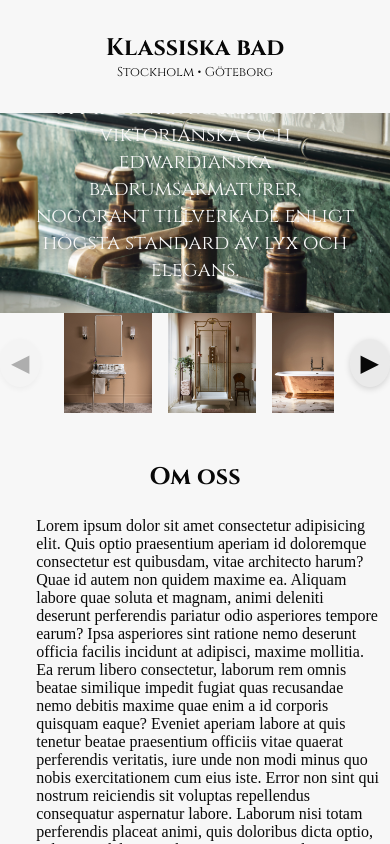
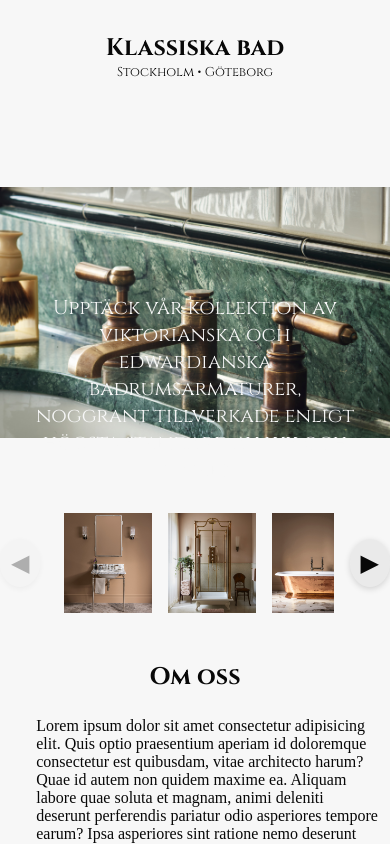
Before and after one commit to jonaru/kb-site, a React (Vite) app: page / in a window 390 px wide. Shown: the top 844 px of the page. Built offline with nearby package versions, Linux system fonts and the light colour scheme; a web font is replaced by a local one.

Commit message:
Fixed hero image for mobile

```diff
--- a/styles/style.css
+++ b/styles/style.css
@@ -200,11 +200,13 @@ body {
 }
 @media (max-width: 768px) {
     .hero {
-        height: 200px;
+        height: 400px;
     }
     .hero-image {
         padding: 30px;
         font-size: 20px;
+        background-size: cover;
+        background-position: center;
     }
     .section {
         padding-left: 10px;
```
